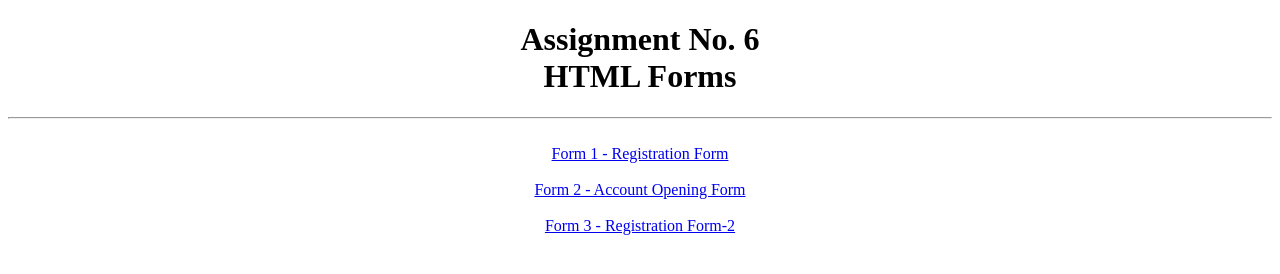
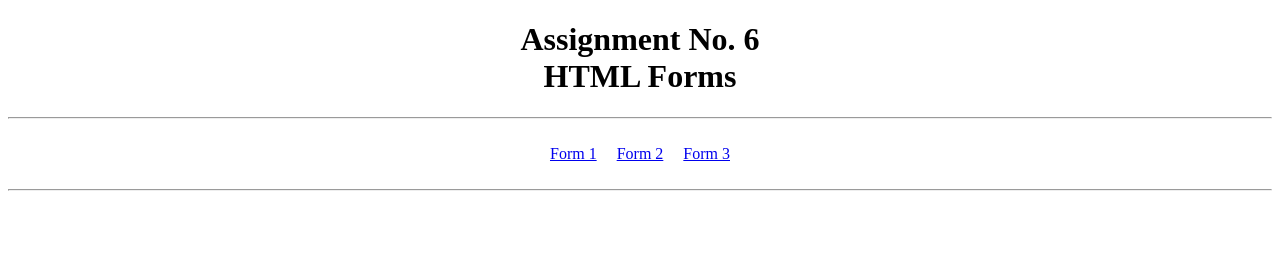
Before and after one commit to suhaibajaz05/Assignment-06, a plain HTML site: page index.html in a window 1280 px wide. Drawn offline with Linux system fonts and the light colour scheme.

Commit message:
Update index.html

```diff
--- a/index.html
+++ b/index.html
@@ -15,11 +15,14 @@
 
         <hr>
         <br>
-        <a href="Forms/Form1.html">Form 1 - Registration Form</a>
+        <a href="Forms/Form1.html">Form 1</a>
+        &nbsp;&nbsp;&nbsp;
+        <a href="Forms/Form2.html">Form 2</a>
+        &nbsp;&nbsp;&nbsp;
+        <a href="Forms/Form3.html">Form 3</a>
         <br><br>
-        <a href="Forms/Form2.html">Form 2 - Account Opening Form</a>
-        <br><br>
-        <a href="Forms/Form3.html">Form 3 - Registration Form-2</a>
+        <hr>
+
     </center>
 </body>
 
```
